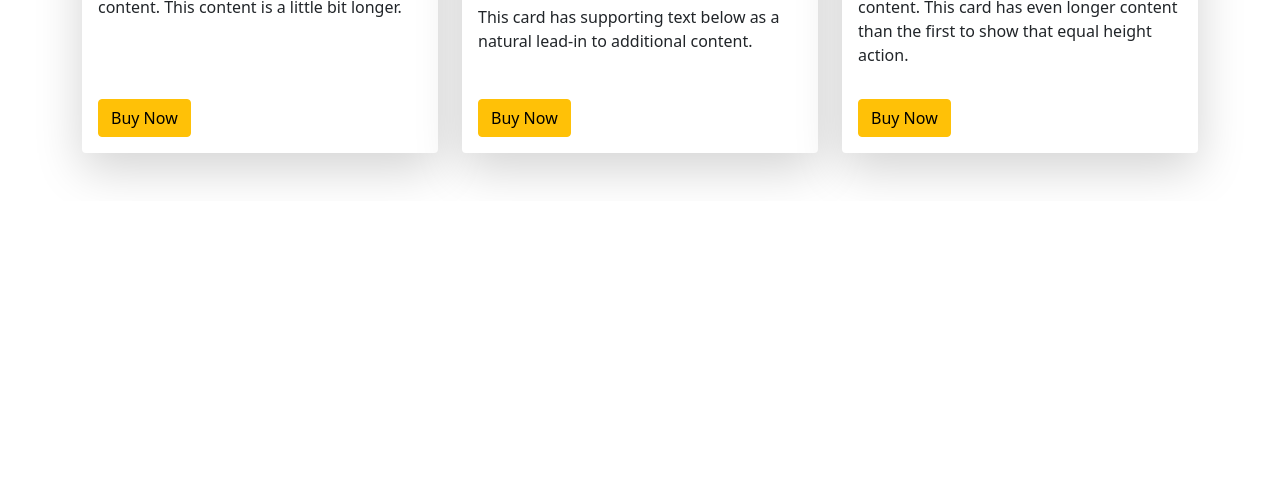
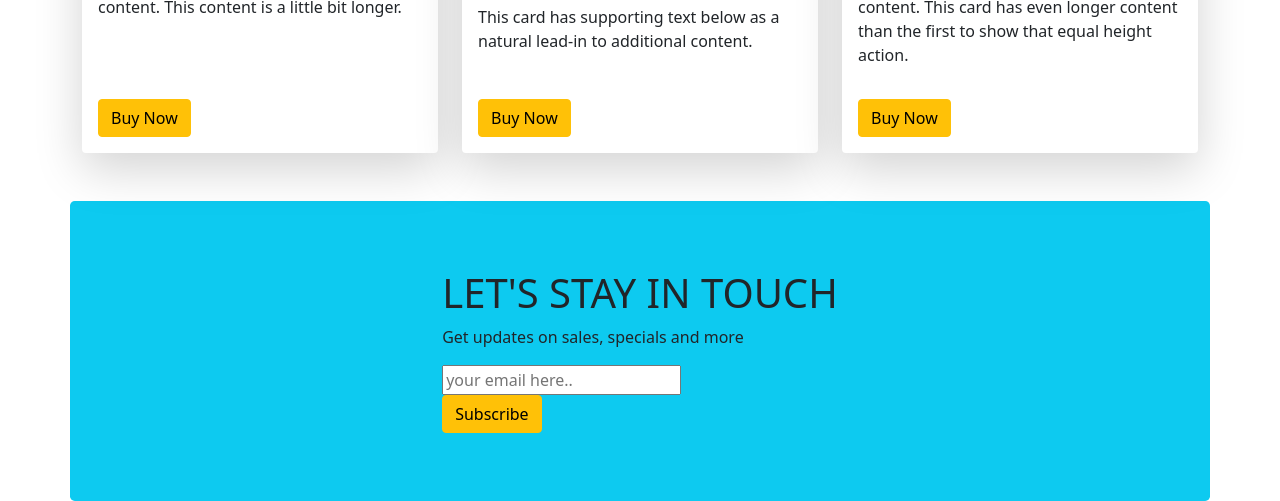
Before and after one commit to kamrul-dev/panda-ecommerce-bootstrap, a plain HTML site: page index.html in a window 1280 px wide. Shown: the part 1854-2355 px from the top of the page. Before the commit the page ends 2055 px from the top, so only its background shows below. Drawn offline with nearby package versions, Linux system fonts and the light colour scheme.

Commit message:
Subscribe Section Added

```diff
--- a/index.html
+++ b/index.html
@@ -230,6 +230,18 @@
         </section>
         <!-- End Backpack Card Groups -->
 
+        <!-- Start Subscribe Section -->
+        <section style="height: 300px;" class="container bg-info d-flex justify-content-center align-items-center rounded-3">
+            <div>
+                <h1>LET'S STAY IN TOUCH</h1>
+                <p>Get updates on sales, specials and more</p>
+                <input type="text" placeholder="your email here..">
+                <br>
+                <button class="btn btn-warning">Subscribe</button>
+            </div>
+        </section>
+        <!-- End Subscribe Section -->
+
     </main>
 
     <footer>
```
